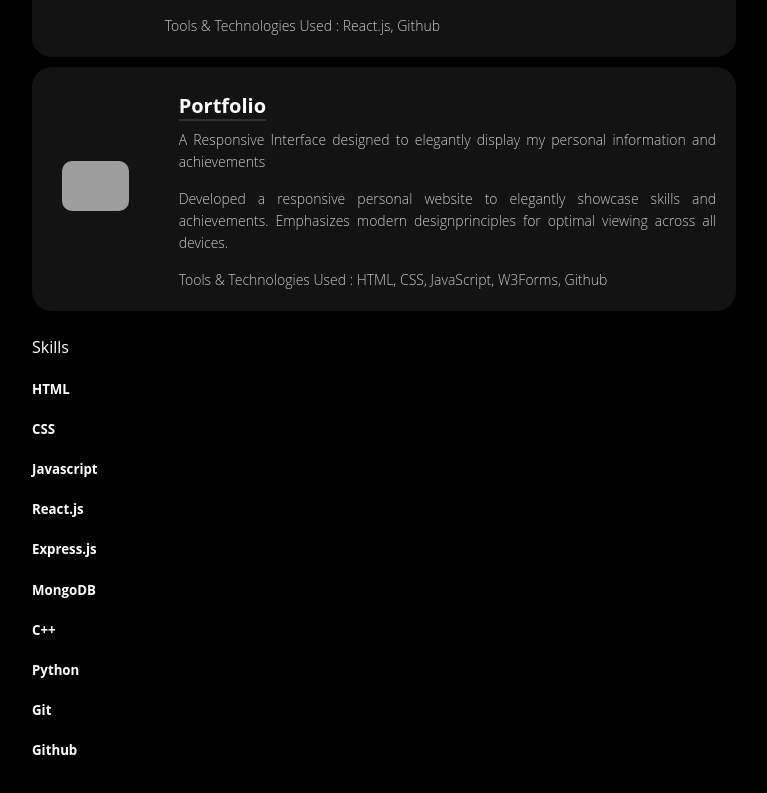
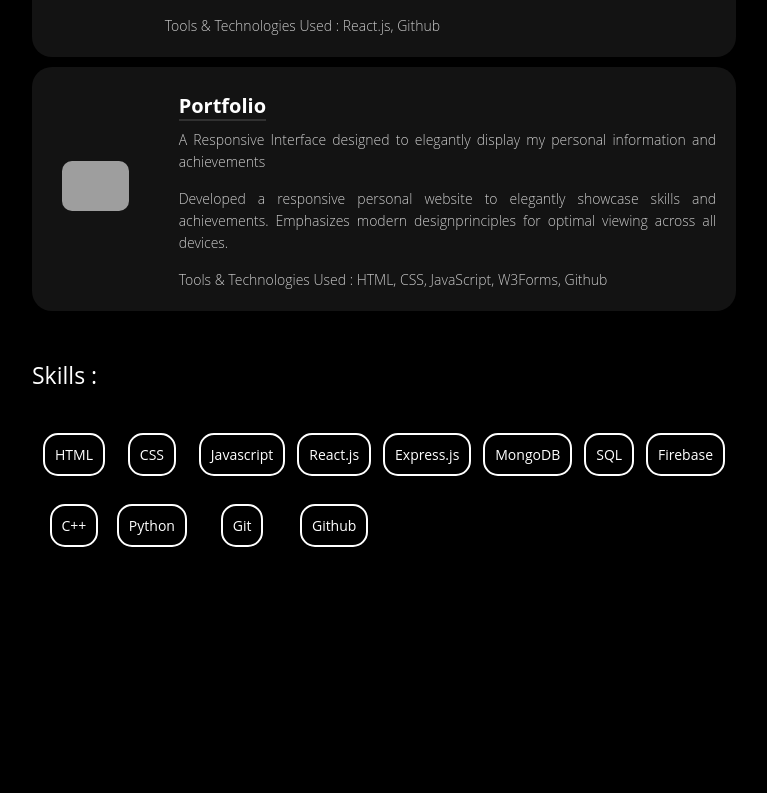
Before and after one commit to A-DILEEP/portfolio, a React (Create React App) app: page / in a window 1280 px wide. Shown: the part 999-1792 px from the top of the page, without its empty margins (224-991 px from the left). After the commit the page ends 1625 px from the top, so only its background shows below. Built offline with nearby package versions, Linux system fonts and the light colour scheme; grey boxes are pictures that could not be loaded; the HTML template or start-up script is replaced by a standard one; a web font is replaced by a local one.

Commit message:
added styling to skills

```diff
--- a/src/components/skills/Skills.css
+++ b/src/components/skills/Skills.css
@@ -0,0 +1,15 @@
+.SkillsText {
+  border: 2px solid #fff;
+  padding: 10px 10px;
+  max-width: fit-content;
+  border-radius: 15px;
+  font-size: 14px;
+  transition: transform 0.3s ease;
+  cursor: pointer;
+}
+.SkillsText:hover {
+  background-color: rgb(255, 255, 255);
+  color: #000;
+  transform: translateY(-4px);
+  box-shadow: 2px 3px 15px -4px #fff;
+}
--- a/src/components/skills/Skills.jsx
+++ b/src/components/skills/Skills.jsx
@@ -2,9 +2,9 @@ import React from 'react'
 import './Skills.css'
 const Skills = ({text}) => {
   return (
-    <>
-    <h5>{text}</h5>
-    </>
+    <div className="Skills">
+      <p className='SkillsText'>{text}</p>
+    </div>
   )
 }
 
--- a/src/container/SkillSection/SkillContent.css
+++ b/src/container/SkillSection/SkillContent.css
@@ -0,0 +1,14 @@
+.skillHeading h3 {
+    font-size: 23px;
+    font-weight: 400;
+}
+.SkillText{
+    display:grid;
+    grid-template-columns:auto auto auto auto auto auto auto auto;
+    padding: 5px;
+}
+.SkillText div{
+    display: flex;
+    align-items: center;
+    justify-content: center;
+}
--- a/src/container/SkillSection/SkillContent.jsx
+++ b/src/container/SkillSection/SkillContent.jsx
@@ -1,20 +1,50 @@
 import React from "react";
 import Skills from "../../components/skills/Skills";
+import "./SkillContent.css";
 const SkillContent = () => {
   return (
     <div className="SKillContent">
-      <div className="skillHeading">Skills</div>
-      <div className="SKillText">
+      <div className="skillHeading">
+        <h3>Skills : </h3>
+      </div>
+      <div className="SkillText">
+        <div className="item1">
           <Skills text="HTML" />
+        </div>
+        <div className="item2">
           <Skills text="CSS" />
+        </div>
+        <div className="item3">
           <Skills text="Javascript" />
+        </div>
+        <div className="item4">
           <Skills text="React.js" />
+        </div>
+        <div className="item5">
           <Skills text="Express.js" />
+        </div>
+        <div className="item6">
           <Skills text="MongoDB" />
+        </div>
+        <div className="item7">
+          <Skills text="SQL"/>
+        </div>
+        <div className="item8">
+          <Skills text="Firebase"/>
+        </div>
+        <div className="item9">
           <Skills text="C++" />
+        </div>
+        <div className="item10">
           <Skills text="Python" />
+        </div>
+        <div className="item11">
           <Skills text="Git" />
+        </div>
+        <div className="item12">
           <Skills text="Github" />
+        </div>
+
       </div>
     </div>
   );
```
Lines whose indentation alone changed are shown as unchanged.
